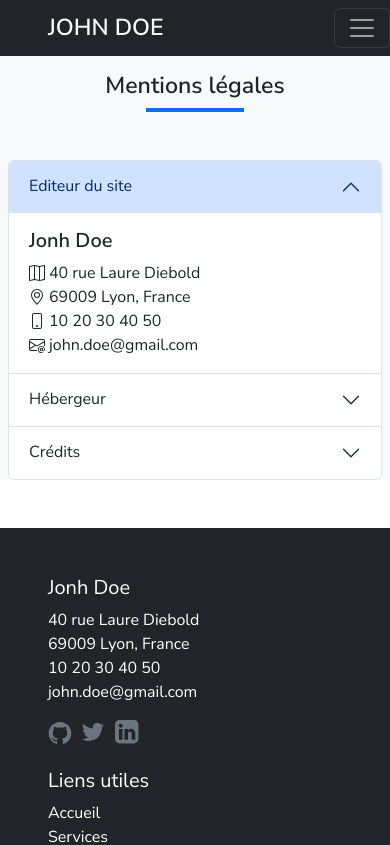
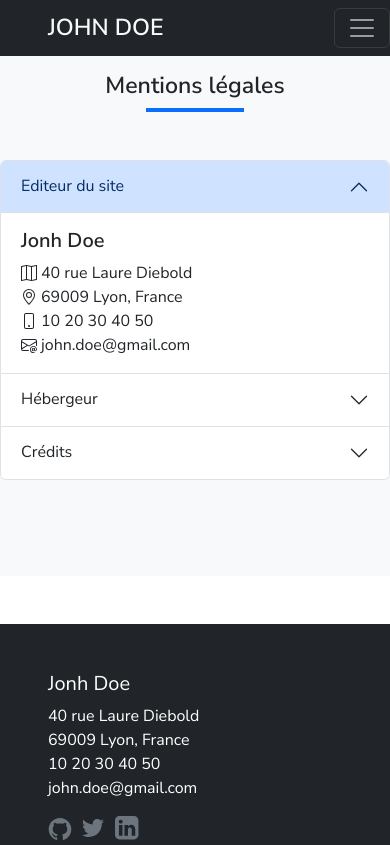
Before and after one commit to Simon69500/Portfolio---ReactJS, a React (Create React App) app: page /Mentions in a window 390 px wide. Shown: the top 845 px of the page. Built offline with nearby package versions, Linux system fonts and the light colour scheme.

Commit message:
responsive mentions

```diff
--- a/src/pages/mentions.jsx
+++ b/src/pages/mentions.jsx
@@ -5,14 +5,14 @@ import Header from "../component/header"
 
 export default function Mentions() {
 return(
-    <div>
+    <div className='Container'>
     <Header/>
-    <main className='bg-light'>
+    <main className='bg-light mb-5 pb-5'>
             <h1 className='cardTitle card-title fs-3 pt-3'>Mentions légales</h1>
             <div className='border-bottom border-primary border-4 w-25 mx-auto mb-5 mt-2'></div>
 
                     {/* Accordéon  */}
-            <div className="accordion m-2 mb-5" id="accordionExample">
+            <div className="accordion mx-auto m-2 mb-5" id="accordionExample">
 
                 {/* Accordéon 1 -Editeur du site */}
   <div className="accordion-item">
@@ -100,7 +100,7 @@ return(
             <i>Les images utilisées sur ce site sont libres de droits et ont été obtenues sur le site <a href="https://pixabay.com/fr/">Pixabay</a></i>
         </p>
         <p  className='text-start'>
-            <i>La favicon de ce site a été fournie par <a href="">John Doe Icons erstellt von Freepik - Flaticon</a></i>
+            <i>La favicon de ce site a été fournie par <a href="#">John Doe Icons erstellt von Freepik - Flaticon</a></i>
         </p>
     </div>
     </div>
--- a/src/sass/pages/mentions.scss
+++ b/src/sass/pages/mentions.scss
@@ -1,5 +1,11 @@
 @import '../font.scss';
 @import '../variables';
+
+.Container {
+  display: flex;
+  flex-direction: column;
+  height:100%;
+}
 
 main {
     @include font-main-text;
@@ -11,5 +17,7 @@ main {
 
 /* Partie Tablette*/
   @media (min-width: 768px) {
-
+    .accordion {
+        width: 80%;
+    }
   }
```
